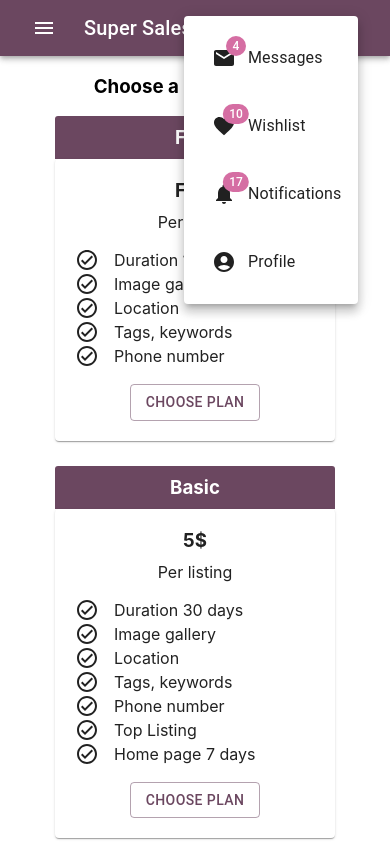
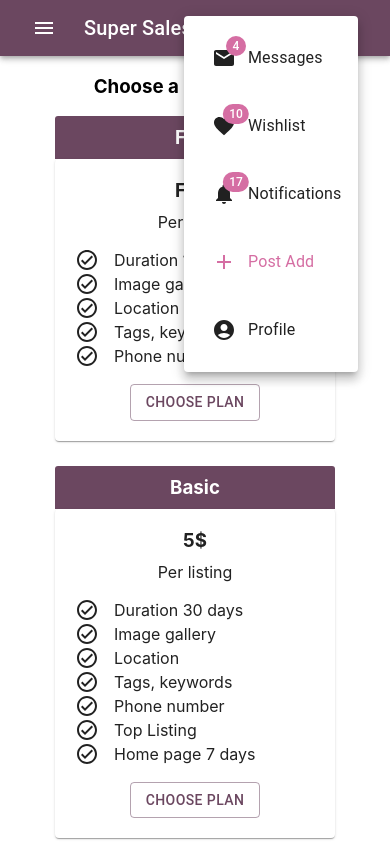
Before and after one commit to Alonasa/super-sales, a React (Create React App) app: page /post-add in a window 390 px wide. Both pictures are taken after a click on the button 334 px from the left and 28 px from the top of the page. Shown: the top 844 px of the page. Built offline with nearby package versions, Linux system fonts and the light colour scheme.

Commit message:
added missing routing and item to mobile menu

```diff
--- a/src/components/AppMenu/AppMenu.tsx
+++ b/src/components/AppMenu/AppMenu.tsx
@@ -12,6 +12,7 @@
 import AccountCircle from '@mui/icons-material/AccountCircle';
 import MailIcon from '@mui/icons-material/Mail';
 import NotificationsIcon from '@mui/icons-material/Notifications';
+import AddIcon from '@mui/icons-material/Add';
 import MoreIcon from '@mui/icons-material/MoreVert';
 import {Favorite} from '@mui/icons-material';
 import {Button, Container} from '@mui/material';
@@ -98,6 +99,8 @@
           <p>Messages</p>
         </MenuItem>
       </NavLink>
+      <NavLink to="/favorites"
+               className={(data) => styleHandler(data.isActive)}>
         <MenuItem>
           <IconButton size="large" aria-label="show products from wishlist"
                       color="inherit">
@@ -107,6 +110,9 @@
           </IconButton>
           <p>Wishlist</p>
         </MenuItem>
+      </NavLink>
+      <NavLink to="/notifications"
+               className={(data) => styleHandler(data.isActive)}>
         <MenuItem>
           <IconButton
             size="large"
@@ -119,6 +125,22 @@
           </IconButton>
           <p>Notifications</p>
         </MenuItem>
+      </NavLink>
+      <NavLink to="/post-add"
+               className={(data) => styleHandler(data.isActive)}>
+        <MenuItem>
+          <IconButton
+            size="large"
+            aria-label="post new add"
+            color="inherit"
+          >
+            <Badge color="secondary">
+              <AddIcon/>
+            </Badge>
+          </IconButton>
+          <p>Post Add</p>
+        </MenuItem>
+      </NavLink>
       <MenuItem onClick={handleProfileMenuOpen}>
         <IconButton
           size="large"
--- a/src/components/PostAdd/PostAdd.tsx
+++ b/src/components/PostAdd/PostAdd.tsx
@@ -1,8 +1,6 @@
 import React from 'react';
 import {Container} from '@mui/material';
 import {Pricing, PricingType} from '../Pricing/Pricing';
-
-
 
 export const PostAdd = (props: PricingType) => {
   const {data} = props
```
Lines whose indentation alone changed are shown as unchanged.
